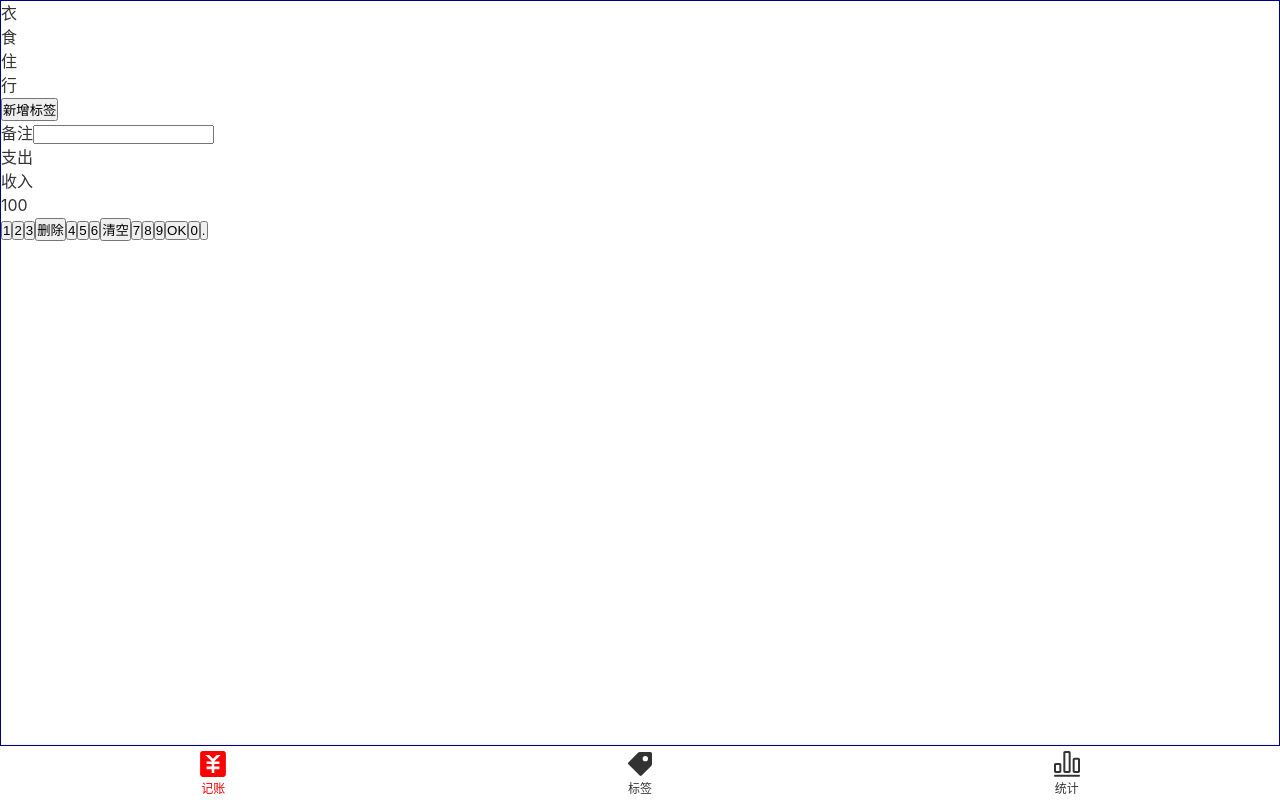
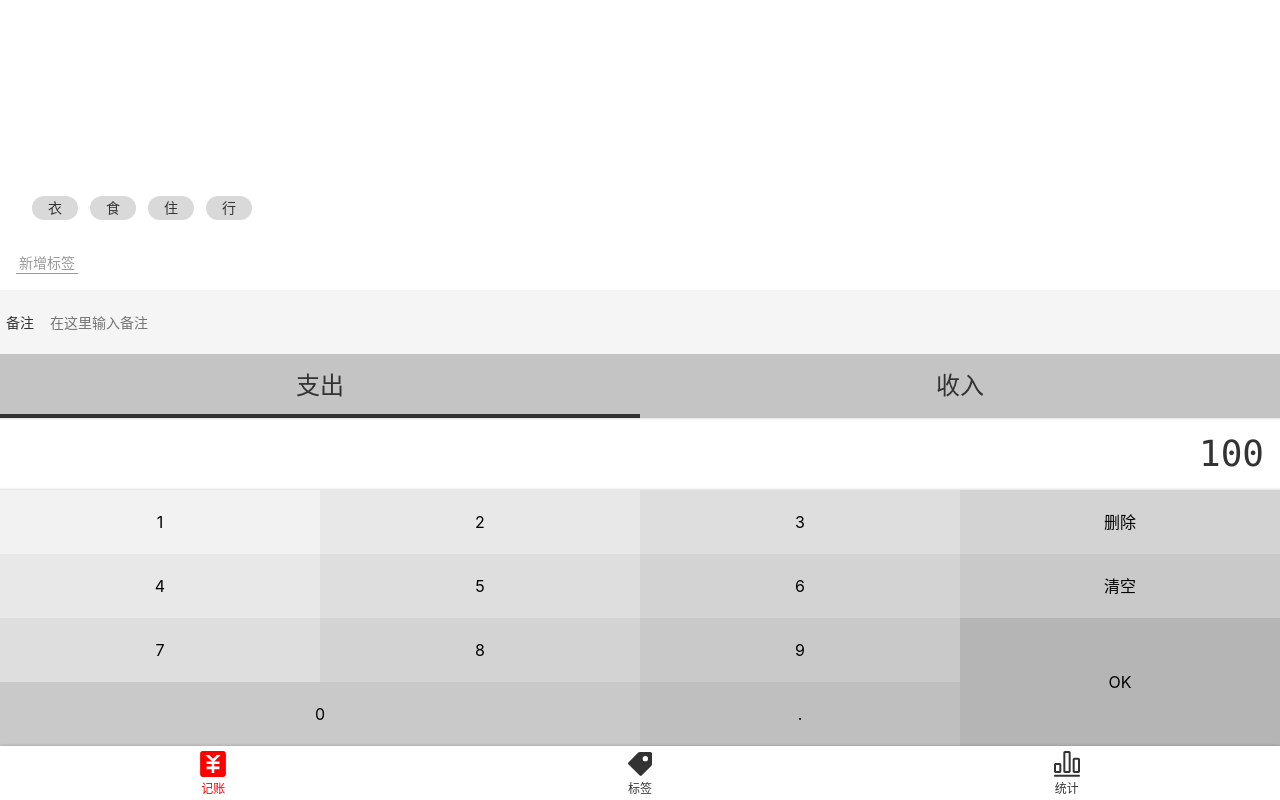
Before and after one commit to liu0haha123/535-money, a Vue app: page /#/money in a window 1280 px wide. Built offline with nearby package versions, Linux system fonts and the light colour scheme.

Commit message:
完成了CSS布局

```diff
--- a/src/App.vue
+++ b/src/App.vue
@@ -14,6 +14,7 @@ body {
   -webkit-font-smoothing: antialiased;
   -moz-osx-font-smoothing: grayscale;
   color: #333;
+  font-size: 16px;
 }
 
 </style>
--- a/src/assets/style/helper.scss
+++ b/src/assets/style/helper.scss
@@ -3,3 +3,20 @@ $font-kai:Baskerville, Georgia, "Liberation Serif", "Kaiti SC", STKaiti, "AR PL
 $font-song:Georgia, "Nimbus Roman No9 L", "Songti SC", "Noto Serif CJK SC", "Source Han Serif SC", "Source Han Serif CN", STSong, "AR PL New Sung", "AR PL SungtiL GB", NSimSun, SimSun, "TW\-Sung", "WenQuanYi Bitmap Song", "AR PL UMing CN", "AR PL UMing HK", "AR PL UMing TW", "AR PL UMing TW MBE", PMingLiU, MingLiU, serif;
 
 $color-highlight:#f00;
+
+//placeholder
+%clearFix{
+  &::after{
+    content: "";
+    clear: both;
+    display: block;
+  }
+}
+$color-shandow:rgba(0, 0, 0, 0.25);
+
+%outerShandow{
+  box-shadow: 0 0 3px $color-shandow;
+}
+%innerShandow{
+  box-shadow: inset 0 -3px 3px -3px $color-shandow,inset 0 3px 3px -3px $color-shandow;
+}
--- a/src/assets/style/reset.scss
+++ b/src/assets/style/reset.scss
@@ -7,3 +7,12 @@ a{
   text-decoration: none;
   color: inherit;
 }
+ul,ol{
+  list-style: none;
+}
+button,input{
+  font: inherit;
+}
+:focus{
+  outline: none;
+}
--- a/src/components/Layout.vue
+++ b/src/components/Layout.vue
@@ -1,6 +1,6 @@
 <template>
-  <div class="nav-wrapper">
-    <div class="content">
+  <div class="layout-wrapper">
+    <div class="content" :class=" classPrefix &&`${classPrefix}-content`">
       <slot></slot>
     </div>
     <Nav> </Nav>
@@ -10,11 +10,11 @@
 <script lang="ts">
 export default {
   name: 'Layout',
-
+  props:["classPrefix"]
 };
 </script>
 <style lang='scss' scoped>
-.nav-wrapper{
+.layout-wrapper{
   display: flex;
   flex-direction: column;
   height: 100vh;
@@ -22,6 +22,5 @@ export default {
 .content{
   flex-grow: 1;
   overflow: auto;
-  border: 1px solid navy;
 }
 </style>
--- a/src/components/Nav.vue
+++ b/src/components/Nav.vue
@@ -26,7 +26,7 @@ export default {
 @import "~@/assets/style/helper.scss";
 nav {
   display: flex;
-  box-shadow: 0 0 3px rgba(0, 0, 0, 0.25);
+  @extend %outerShandow;
   flex-direction: row;
   font-size: 12px;
   > .item {
--- a/src/views/Money.vue
+++ b/src/views/Money.vue
@@ -1,29 +1,5 @@
 <template>
-    <Layout>
-      <div>
-        <ul class="tags">
-          <li>衣</li>
-          <li>食</li>
-          <li>住</li>
-          <li>行</li>
-        </ul>
-        <div class="new">
-          <button>新增标签</button>
-        </div>
-      </div>
-      <div>
-        <label class="notes">
-          <span class="name">备注</span>
-          <input type="text">
-        </label>
-      </div>
-
-      <div>
-        <ul class="types">
-          <li class="selected">支出</li>
-          <li>收入</li>
-        </ul>
-      </div>
+    <Layout class-prefix="layout">
       <div class="numberPad">
         <div class="output">100</div>
         <div class="buttons">
@@ -38,10 +14,33 @@
         <button>7</button>
         <button>8</button>
         <button>9</button>
-        <button>OK</button>
-        <button>0</button>
+        <button class="ok">OK</button>
+        <button class="zero">0</button>
         <button>.</button>
         </div>
+      </div>
+      <div>
+        <ul class="types">
+          <li class="selected">支出</li>
+          <li>收入</li>
+        </ul>
+      </div>
+      <div>
+        <label class="notes">
+          <span class="name">备注</span>
+          <input type="text" placeholder="在这里输入备注">
+        </label>
+      </div>
+      <div class="tags" >
+        <div class="new">
+          <button>新增标签</button>
+        </div>
+        <ul class="current">
+          <li>衣</li>
+          <li>食</li>
+          <li>住</li>
+          <li>行</li>
+        </ul>
       </div>
     </Layout>
 </template>
@@ -53,6 +52,138 @@ export default {
   components: {Layout},
 };
 </script>
+<style>
+/*  不想被scoped控制全局样式放在上面的单独标签*/
+.layout-content{
+  display: flex;
+  flex-direction: column-reverse;
+}
+</style>
+<style lang='scss' scoped>
+ @import "~@/assets/style/helper.scss";
+ .tags{
+   font-size: 14px;
+   padding: 16px;
+   flex-grow: 1;
+   display: flex;
+   flex-direction: column-reverse;
+   > .current{
+     display: flex;
+     padding: 16px;
+     flex-wrap: wrap;
 
-<style lang='scss' scoped>
+     > li{
+       background-color: #d9d9d9;
+       $h:24px;
+       height: $h;
+       border-radius: $h/2;
+       padding: 0 16px;
+       margin-right: 12px;
+       line-height: $h;
+       margin-top: 4px;
+     }
+   }
+   > .new{
+     padding-top: 16px;
+     button{
+       background-color: transparent;
+       border: none;
+       color: #999;
+       border-bottom: 1px solid;
+       padding: 0 3px;
+     }
+   }
+ }
+ .notes{
+   background-color: #f5f5f5;
+   display: flex;
+   font-size: 14px;
+   padding-left:6px;
+   align-items: center;
+   .name{
+     padding-right: 16px;
+   }
+   input{
+     height: 64px;
+     flex-grow: 1;
+     background-color: transparent;
+     border: none;
+     padding-right: 16px;
+   }
+ }
+ .types{
+   background-color: #c4c4c4;
+   display: flex;
+   text-align: center;
+   font-size: 24px;
+   > li{
+     width: 50%;
+     display: flex;
+     height: 64px;
+     align-items: center;
+     justify-content: center;
+     position: relative;
+     &.selected::after{
+       content: '';
+       position: absolute;
+       bottom: 0;
+       left: 0;
+       width: 100%;
+       height: 4px;
+       background-color: #333;
+     }
+   }
+ }
+ .numberPad{
+   .output{
+     font-size: 36px;
+     font-family: Consolas, monospace;
+     padding: 9px 16px;
+     text-align: right;
+     @extend %innerShandow;
+     // @extend %clearFix;
+   }
+   .buttons{
+     @extend %clearFix;
+     > button{
+       width: 25%;
+       height: 64px;
+       background-color: transparent;
+       border: none;
+       &:nth-child(1){
+         background-color: #f2f2f2;
+       }
+       $bg:#f2f2f2;
+       &:nth-child(2){
+         background-color: $bg;
+       }
+       &:nth-child(2), &:nth-child(5){
+         background-color: darken($bg,4%);
+       }
+       &:nth-child(3), &:nth-child(6), &:nth-child(9){
+         background-color: darken($bg,4*2%);
+       }
+       &:nth-child(4), &:nth-child(7), &:nth-child(10){
+         background-color: darken($bg,4*3%);
+       }
+       &:nth-child(8), &:nth-child(11), &:nth-child(13){
+         background-color: darken($bg,4*4%);
+       }
+     &:nth-child(14){
+       background-color: darken($bg,5*4%);
+     }
+       &:nth-child(12){
+         background-color: darken($bg,6*4%);
+       }
+       &.ok{
+         height: 64*2px;
+         float: right;
+       }
+       &.zero{
+         width: 50%;
+       }
+     }
+   }
+ }
+
 </style>
```
